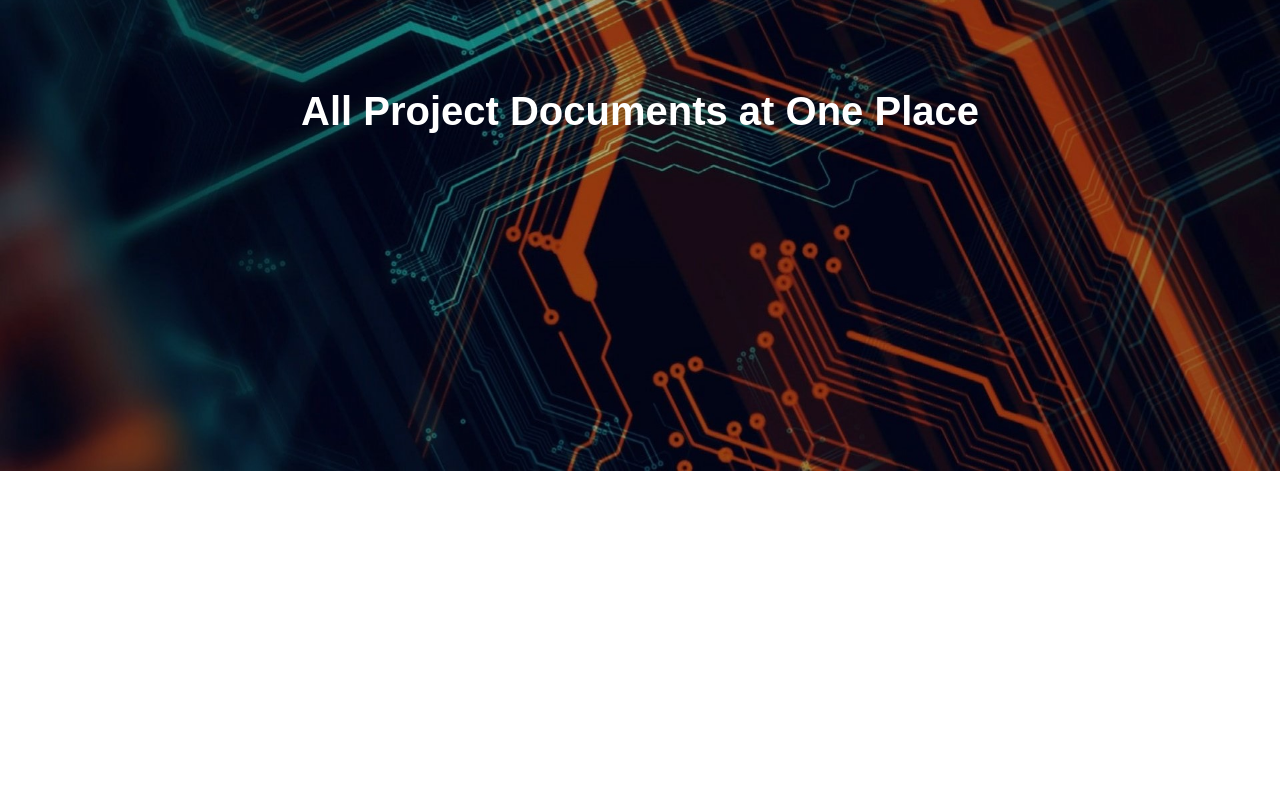
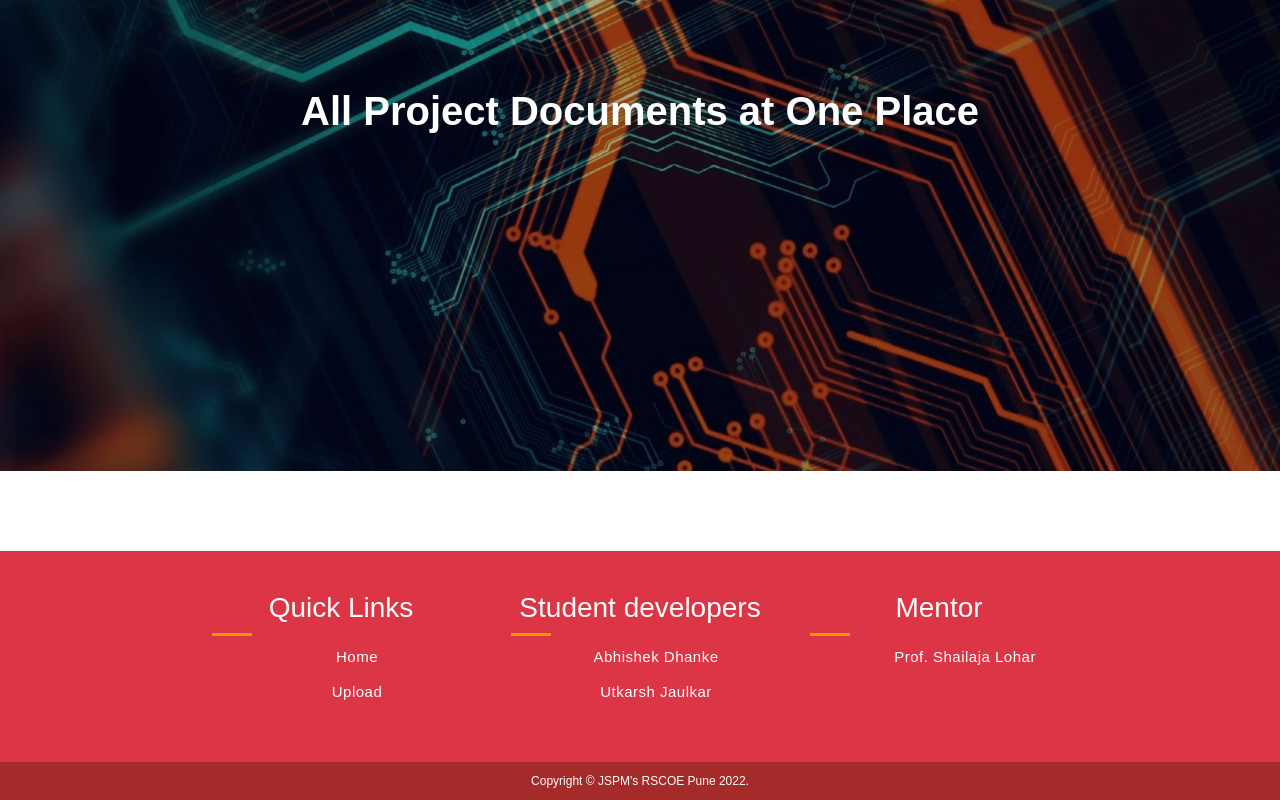
Before and after one commit to abhishekrd/collegeProject, a React (Create React App) app: page / in a window 1280 px wide. Shown: the part 437-1237 px from the top of the page. Before the commit the page ends 988 px from the top, so only its background shows below. Built offline with nearby package versions, Linux system fonts and the light colour scheme.

Commit message:
Added Footer

```diff
--- a/src/App.css
+++ b/src/App.css
@@ -109,6 +109,124 @@
    margin: auto;
 }
 
+.footer {
+	width: 100%;
+	background: #dc3545;
+	display: block;
+ }
+
+ .inner-footer {
+	 width: 95%;
+	 margin: auto;
+	 padding: 30px 10px;
+	 display: flex;
+	 flex-wrap: wrap;
+	 box-sizing: border-box;
+	 justify-content: center;
+ }
+
+.footer-items {
+	width: 25%;
+	padding: 10px 20px;
+	box-sizing: border-box;
+	color: #fff;
+}
+
+.footer-items p {
+	font-size: 16px;
+	text-align: justify;
+	line-height: 25px;
+	color: #fff;
+}
+
+.footer-items h1 {
+	color: #fff;
+}
+
+.border1 {
+	height: 3px;
+	width: 40px;
+	background: #ff9800;
+	color: #ff9800;
+	background-color: #ff9800;
+	border: 0px;
+}
+
+ul {
+	list-style: none;
+	color: #fff;
+	font-size: 15px;
+	letter-spacing: 0.5px;
+ }
+
+ul a {
+	text-decoration: none;
+	outline: none;
+	color: #fff;
+	transition: 0.3s;
+}
+
+ul a:hover {
+	color: #ff9800;
+}
+
+ul li {
+	margin: 10px 0;
+	height: 25px;
+}
+
+li i {
+	margin-right: 20px;
+}
+
+.social-media {
+	width: 100%;
+	color: #fff;
+	text-align: center;
+	font-size: 20px;
+}
+
+.social-media a {
+	text-decoration: none;
+}
+
+.social-media i {
+	height: 25px;
+	width: 25px;
+	margin: 20px 10px;
+	padding: 4px;
+	color: #fff;
+	transition: 0.5s;
+}
+
+.social-media i:hover {
+	transform: scale(1.5);
+}
+
+.footer-bottom {
+	padding: 10px;
+	background: brown;
+	color: #fff;
+	font-size: 12px;
+	text-align: center;
+}
+
+/* for tablet mode view */
+
+@media screen and (max-width: 1275px) {
+	.footer-items {
+		width: 50%;
+	}
+}
+
+/* for mobile screen view */
+
+@media screen and (max-width: 660px) {
+	.footer-items {
+		width: 100%;
+	}
+}
+
 @media screen and (max-width: 768px) {
   .nameimg {
     width: 70%;
--- /dev/null
+++ b/src/components/Footer.js
@@ -0,0 +1,54 @@
+
+import React, { Component } from 'react';
+
+const Footer = () => {
+    return (
+        <div class="footer">
+        <div class="inner-footer">
+
+          <div class="footer-items">
+            <h3>Quick Links</h3>
+            <div class="border1"></div>
+              <ul>
+                <a href="/"><li>Home</li></a>
+                <a href="/upload"><li>Upload</li></a>
+
+              </ul>
+          </div>
+
+          <div class="footer-items">
+            <h3>Student developers</h3>
+            <div class="border1"></div>
+              <ul>
+                <a href="#"><li>Abhishek Dhanke</li></a>
+                <a href="#"><li>Utkarsh Jaulkar</li></a>
+              </ul>
+          </div>
+
+
+          <div class="footer-items">
+            <h3>Mentor</h3>
+            <div class="border1"></div>
+              <ul>
+                <li><i class="fa fa-map-marker" aria-hidden="true"></i>Prof. Shailaja Lohar</li>
+
+              </ul>
+
+
+              <div class="social-media">
+                <a href="#"><i class="fab fa-instagram"></i></a>
+                <a href="#"><i class="fab fa-facebook"></i></a>
+                <a href="#"><i class="fab fa-google-plus-square"></i></a>
+              </div>
+          </div>
+        </div>
+
+
+        <div class="footer-bottom">
+          Copyright &copy; JSPM's RSCOE Pune 2022.
+        </div>
+      </div>
+    );
+}
+
+export default Footer;
--- a/src/components/Home.js
+++ b/src/components/Home.js
@@ -1,12 +1,14 @@
 import React from 'react'
 import Institution from './Institution'
-import Navigation from './Navbar'
+import Navigation from './Navbar';
+import Footer from "./Footer.js";
 
 const Home = () => {
   return (
     <div className='App'>
       <Institution />
     <Navigation />
+    <Footer />
 
     </div>
 
--- a/src/components/Upload.js
+++ b/src/components/Upload.js
@@ -15,6 +15,7 @@ import "../App.css"
 import { firebaseConfig } from "../firebase";
 import { collection,addDoc } from "firebase/firestore";
 import { Link } from "react-router-dom"
+import Footer from "./Footer.js";
 
 const Upload = () => {
 
@@ -214,6 +215,7 @@ const Upload = () => {
   </Form>
 
   </div>
+  <Footer />
   </>
   )
 }
```
